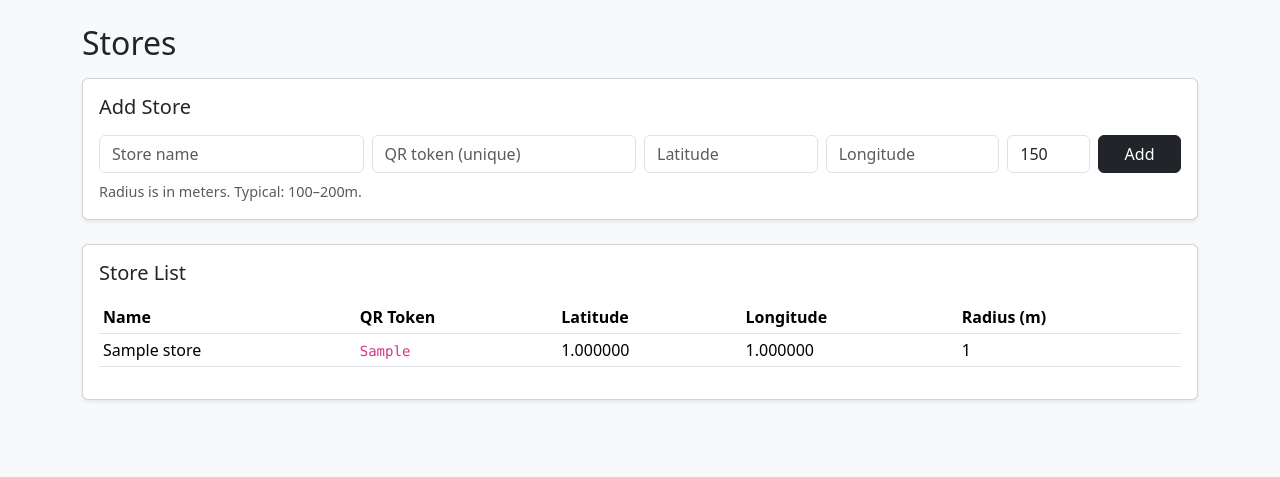
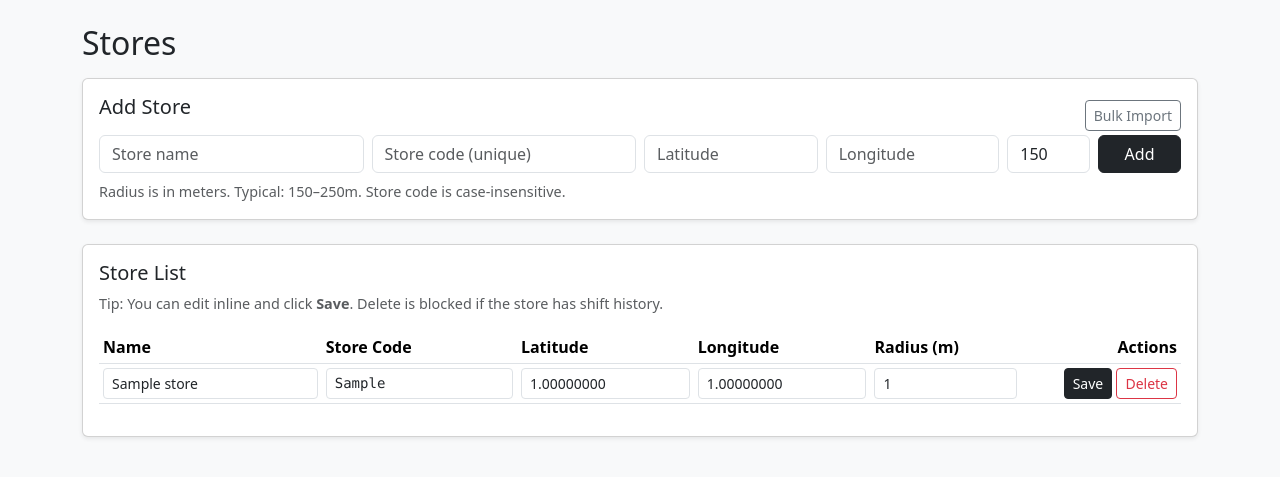
Before and after one commit to keatonmc15/clockin_app, a Flask app: page /admin/stores in a window 1280 px wide. Shown: the part 56-533 px from the top of the page. Run offline with Flask 3, Linux system fonts and the light colour scheme; the visitor is signed in with stand-in values (Sample User, id 1); tables that the repository leaves empty hold one stand-in row (values such as "Sample post"); some libraries are stand-ins or nearby versions.

Commit message:
Add inline edit/delete for stores and employees

```diff
--- a/templates/stores.html
+++ b/templates/stores.html
@@ -6,14 +6,18 @@
 
 <div class="card shadow-sm mb-4">
   <div class="card-body">
-    <h5 class="mb-3">Add Store</h5>
+    <div class="d-flex align-items-center justify-content-between">
+      <h5 class="mb-3">Add Store</h5>
+      <a class="btn btn-outline-secondary btn-sm" href="/admin/import">Bulk Import</a>
+    </div>
+
     <form method="post" class="row g-2">
       <input type="hidden" name="action" value="create"/>
       <div class="col-md-3">
         <input class="form-control" name="name" placeholder="Store name" required>
       </div>
       <div class="col-md-3">
-        <input class="form-control" name="qr_token" placeholder="QR token (unique)" required>
+        <input class="form-control" name="qr_token" placeholder="Store code (unique)" required>
       </div>
       <div class="col-md-2">
         <input class="form-control" name="latitude" placeholder="Latitude" required>
@@ -28,38 +32,78 @@
         <button class="btn btn-dark w-100" type="submit">Add</button>
       </div>
     </form>
+
     <div class="text-muted mt-2" style="font-size: 0.9rem;">
-      Radius is in meters. Typical: 100–200m.
+      Radius is in meters. Typical: 150–250m. Store code is case-insensitive.
     </div>
   </div>
 </div>
 
 <div class="card shadow-sm">
   <div class="card-body">
-    <h5 class="mb-3">Store List</h5>
+    <h5 class="mb-2">Store List</h5>
+    <div class="text-muted mb-3" style="font-size: 0.9rem;">
+      Tip: You can edit inline and click <strong>Save</strong>. Delete is blocked if the store has shift history.
+    </div>
+
     <div class="table-responsive">
       <table class="table table-sm align-middle">
         <thead>
           <tr>
-            <th>Name</th>
-            <th>QR Token</th>
-            <th>Latitude</th>
-            <th>Longitude</th>
-            <th>Radius (m)</th>
+            <th style="min-width: 220px;">Name</th>
+            <th style="min-width: 190px;">Store Code</th>
+            <th style="min-width: 150px;">Latitude</th>
+            <th style="min-width: 150px;">Longitude</th>
+            <th style="min-width: 110px;">Radius (m)</th>
+            <th style="min-width: 160px;" class="text-end">Actions</th>
           </tr>
         </thead>
         <tbody>
           {% for s in stores %}
           <tr>
-            <td>{{ s.name }}</td>
-            <td><code>{{ s.qr_token }}</code></td>
-            <td>{{ "%.6f"|format(s.latitude) }}</td>
-            <td>{{ "%.6f"|format(s.longitude) }}</td>
-            <td>{{ s.geofence_radius_m }}</td>
+            <form method="post" action="/admin/stores/update" class="row g-0">
+              <input type="hidden" name="store_id" value="{{ s.id }}"/>
+
+              <td>
+                <input class="form-control form-control-sm" name="name" value="{{ s.name }}" required>
+              </td>
+
+              <td>
+                <input class="form-control form-control-sm font-monospace" name="qr_token" value="{{ s.qr_token }}" required>
+              </td>
+
+              <td>
+                <input class="form-control form-control-sm" name="latitude" value="{{ "%.8f"|format(s.latitude) }}" required>
+              </td>
+
+              <td>
+                <input class="form-control form-control-sm" name="longitude" value="{{ "%.8f"|format(s.longitude) }}" required>
+              </td>
+
+              <td>
+                <input class="form-control form-control-sm" name="geofence_radius_m" value="{{ s.geofence_radius_m }}" required>
+              </td>
+
+              <td class="text-end">
+                <button class="btn btn-sm btn-dark" type="submit">Save</button>
+            </form>
+
+                <form method="post" action="/admin/stores/delete" class="d-inline">
+                  <input type="hidden" name="store_id" value="{{ s.id }}"/>
+                  <button
+                    class="btn btn-sm btn-outline-danger"
+                    type="submit"
+                    onclick="return confirm('Delete store: {{ s.name }}? This is blocked if the store has any shift history.')"
+                  >
+                    Delete
+                  </button>
+                </form>
+              </td>
           </tr>
           {% endfor %}
+
           {% if stores|length == 0 %}
-          <tr><td colspan="5" class="text-muted">No stores yet.</td></tr>
+          <tr><td colspan="6" class="text-muted">No stores yet.</td></tr>
           {% endif %}
         </tbody>
       </table>
```
Also changed, not shown: templates/employees.html (+47 -16 lines).
